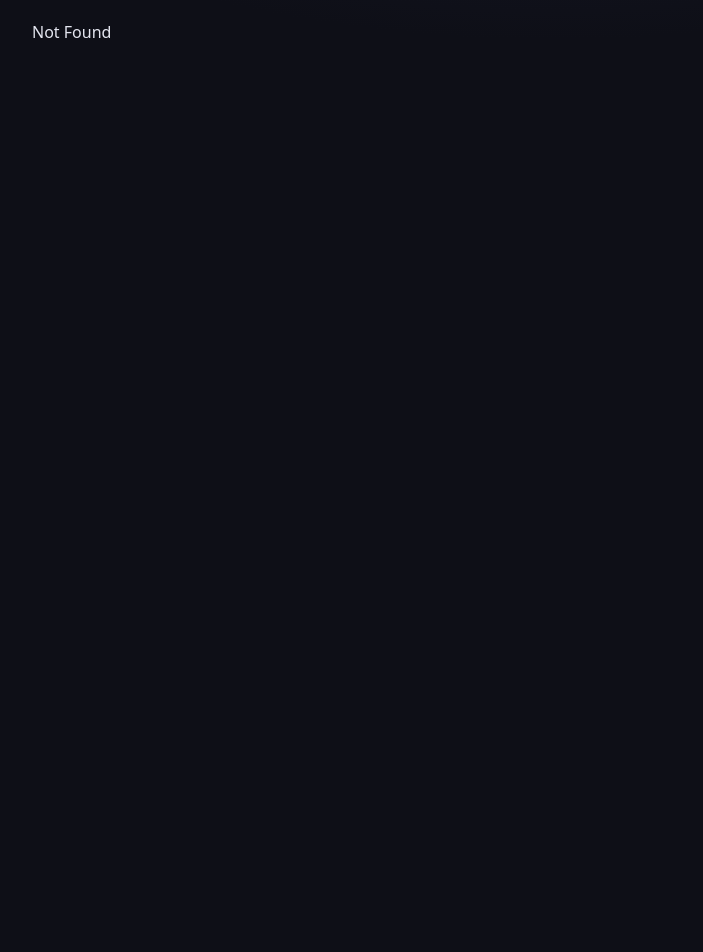
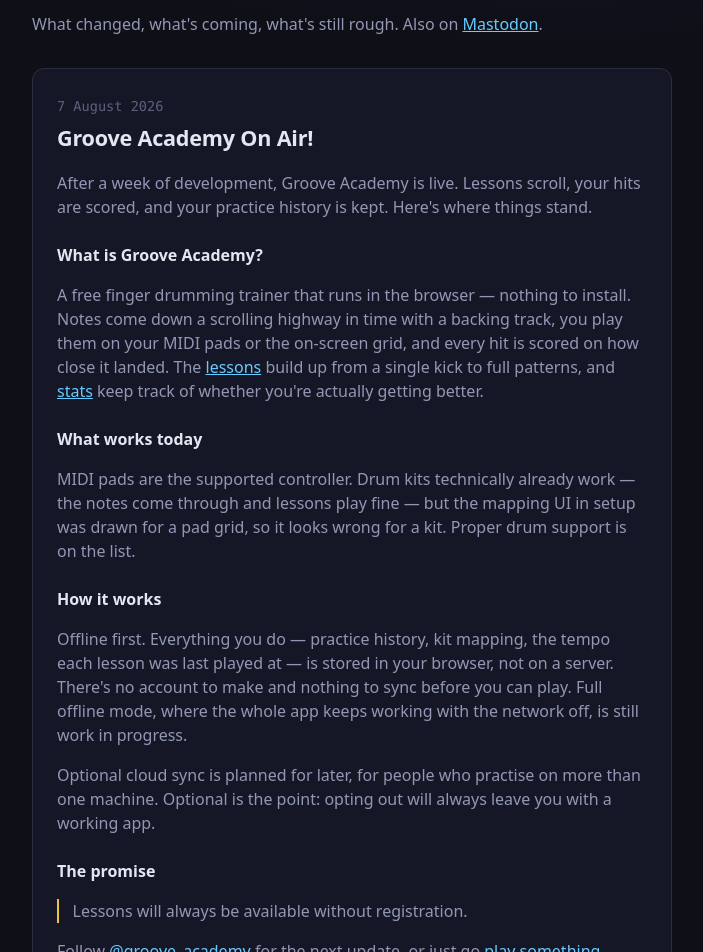
Before and after one commit to antono/groove-master, a SvelteKit app: page /news in a window 1280 px wide. Before the commit this address had no page. Shown: the part 120-1072 px from the top of the page, without its empty margins (88-791 px from the left). Before the commit the page ends 800 px from the top, so only its background shows below. Built offline with nearby package versions, Linux system fonts and the light colour scheme.

Commit message:
feat(news): announce the launch on a news page
- add /news: one <article> per entry, newest first, linked from the top nav
- first post covers what the app is, MIDI pad support, offline-first
  storage with cloud sync later, and the no-registration promise

```diff
--- a/src/routes/+layout.svelte
+++ b/src/routes/+layout.svelte
@@ -39,6 +39,7 @@
 		{ href: `${base}/lessons`, route: '/lessons', label: 'Lessons' },
 		{ href: `${base}/stats`, route: '/stats', label: 'Stats' },
 		{ href: `${base}/onboarding`, route: '/onboarding', label: 'Setup' },
+		{ href: `${base}/news`, route: '/news', label: 'News' },
 		...(showDebug ? [{ href: `${base}/debug`, route: '/debug', label: 'Debug' }] : [])
 	]);
 
--- /dev/null
+++ b/src/routes/news/+page.svelte
@@ -0,0 +1,113 @@
+<script lang="ts">
+	import { base } from '$app/paths';
+
+	const MASTODON = 'https://mastodon.social/@groove_academy';
+</script>
+
+<svelte:head>
+	<title>News — Groove Academy</title>
+	<meta name="description" content="What's new in Groove Academy, and what's coming next." />
+</svelte:head>
+
+<h1>News</h1>
+<p class="lede">
+	What changed, what's coming, what's still rough. Also on
+	<a href={MASTODON} target="_blank" rel="noopener">Mastodon</a>.
+</p>
+
+<!-- Newest first. One <article> per entry — the list is short enough that markup
+     beats a data file, and each post gets to shape its own body. -->
+<article class="entry">
+	<time datetime="2026-08-07">7 August 2026</time>
+	<h2>Groove Academy On Air!</h2>
+
+	<p>
+		After a week of development, Groove Academy is live. Lessons scroll, your hits
+		are scored, and your practice history is kept. Here's where things stand.
+	</p>
+
+	<h3>What is Groove Academy?</h3>
+	<p>
+		A free finger drumming trainer that runs in the browser — nothing to install.
+		Notes come down a scrolling highway in time with a backing track, you play them
+		on your MIDI pads or the on-screen grid, and every hit is scored on how close it
+		landed. The <a href="{base}/lessons">lessons</a> build up from a single kick to
+		full patterns, and <a href="{base}/stats">stats</a> keep track of whether you're
+		actually getting better.
+	</p>
+
+	<h3>What works today</h3>
+	<p>
+		MIDI pads are the supported controller. Drum kits technically already work —
+		the notes come through and lessons play fine — but the mapping UI in setup was
+		drawn for a pad grid, so it looks wrong for a kit. Proper drum support is on
+		the list.
+	</p>
+
+	<h3>How it works</h3>
+	<p>
+		Offline first. Everything you do — practice history, kit mapping, the tempo each
+		lesson was last played at — is stored in your browser, not on a server. There's
+		no account to make and nothing to sync before you can play. Full offline mode,
+		where the whole app keeps working with the network off, is still work in
+		progress.
+	</p>
+	<p>
+		Optional cloud sync is planned for later, for people who practise on more than
+		one machine. Optional is the point: opting out will always leave you with a
+		working app.
+	</p>
+
+	<h3>The promise</h3>
+	<p class="promise">Lessons will always be available without registration.</p>
+
+	<p>
+		Follow <a href={MASTODON} target="_blank" rel="noopener">@groove_academy</a> for
+		the next update, or just go
+		<a href="{base}/lessons">play something</a>.
+	</p>
+</article>
+
+<style>
+	.lede {
+		color: var(--text-muted);
+		max-width: 40rem;
+		margin: -0.5rem 0 2rem;
+	}
+
+	.entry {
+		max-width: 40rem;
+		background: var(--surface);
+		border: 1px solid var(--border);
+		border-radius: var(--radius);
+		padding: 1.5rem;
+		margin-bottom: 1.25rem;
+	}
+
+	.entry time {
+		font-family: var(--font-mono);
+		font-size: 0.85rem;
+		color: var(--text-faint);
+	}
+
+	.entry h2 {
+		font-size: 1.35rem;
+		margin: 0.35rem 0 1rem;
+	}
+
+	.entry h3 {
+		font-size: 1rem;
+		font-weight: 650;
+		margin: 1.5rem 0 0.25rem;
+	}
+
+	.entry p {
+		color: var(--text-muted);
+	}
+
+	.promise {
+		color: var(--text);
+		border-left: 2px solid var(--gold);
+		padding-left: 0.85rem;
+	}
+</style>
```
